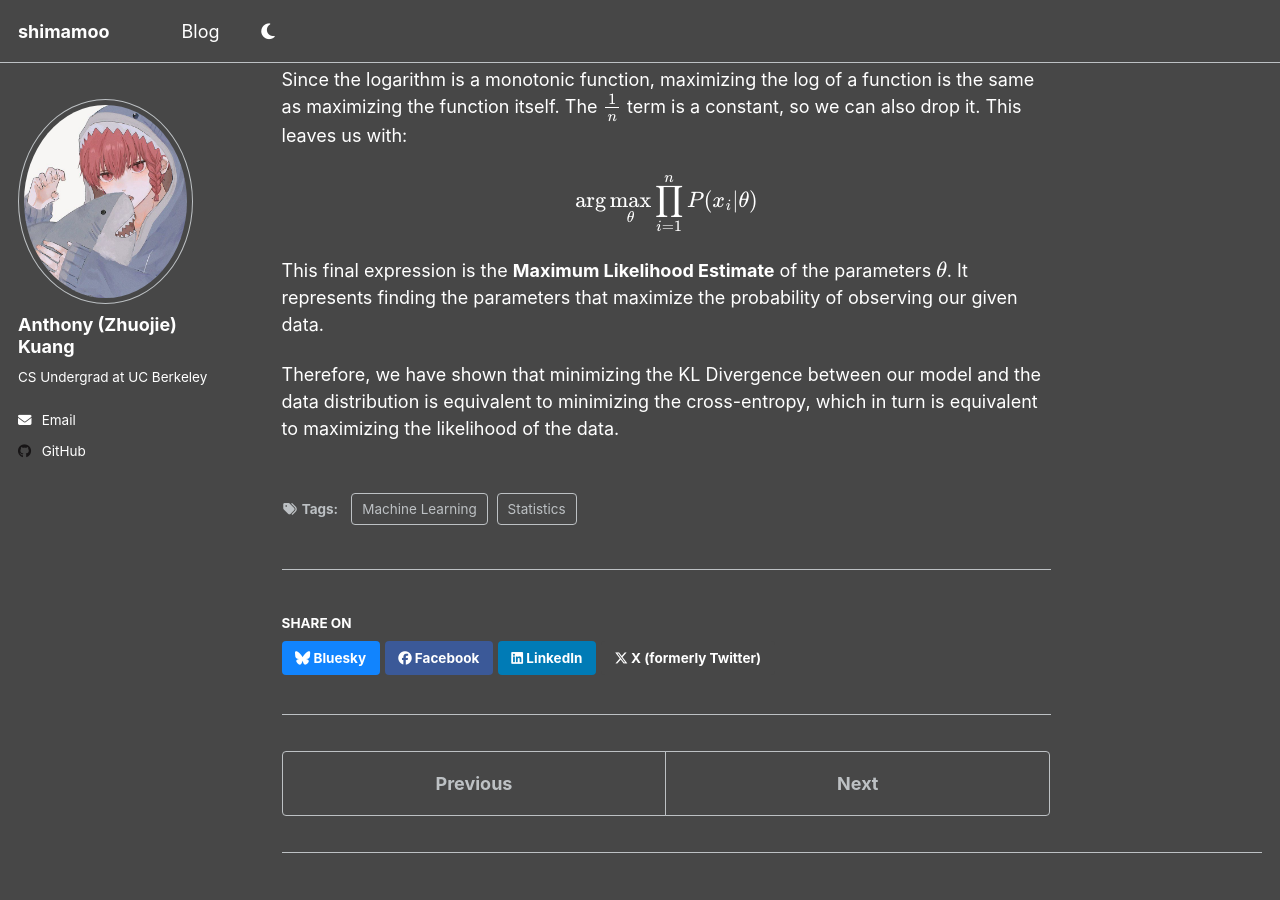
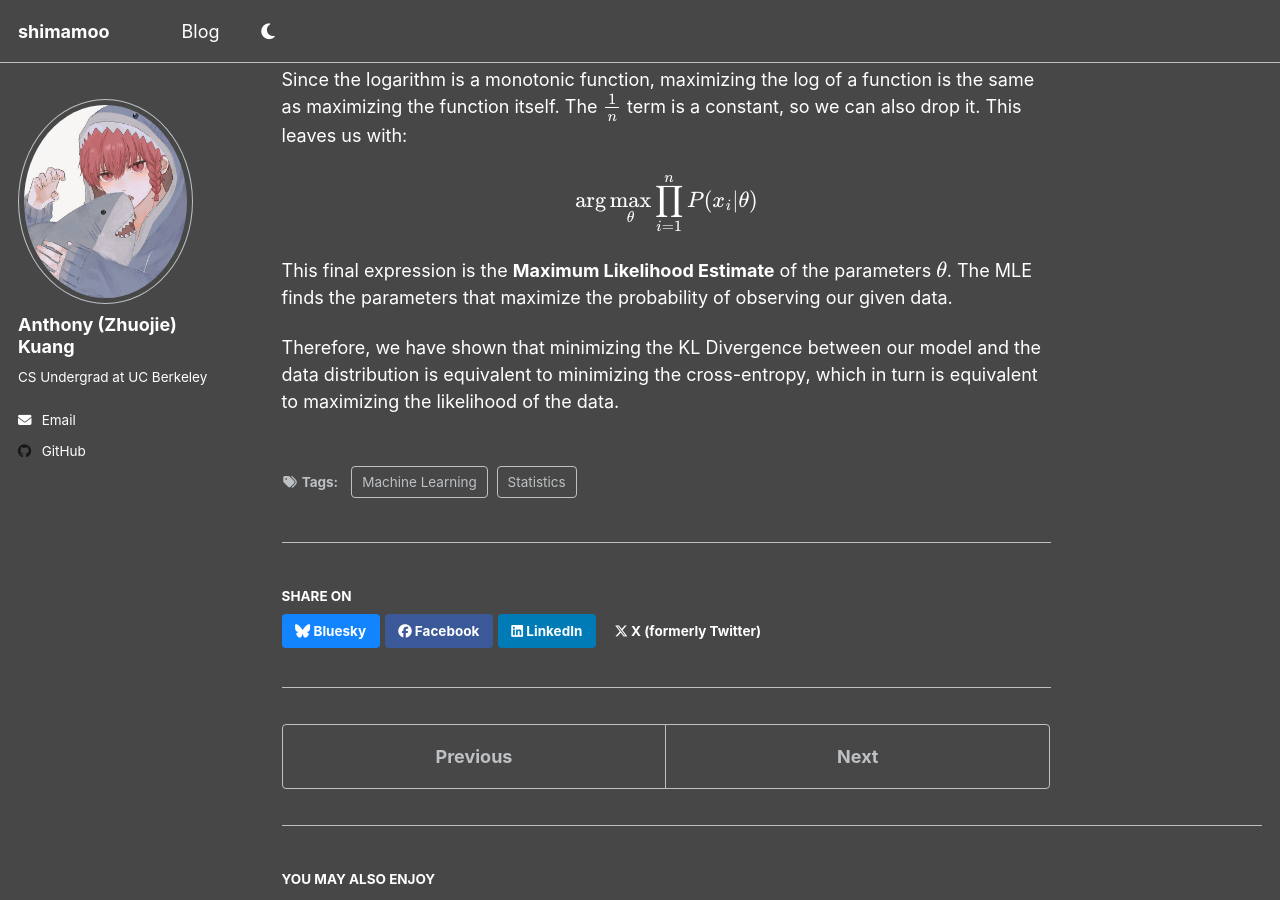
Before and after one commit to shimamooo/shimamooo.github.io, a Jekyll site: the page built from _posts/2025-06-19-kl-divergence.md, in a window 1280 px wide and 900 px high, scrolled down 2356 px. Built offline with Jekyll 4.4.1, drawn with Linux system fonts in a browser that asks for light colours; a script that is not in the unit is left out.

Commit message:
Update 2025-06-19-kl-divergence.md

```diff
--- a/_posts/2025-06-19-kl-divergence.md
+++ b/_posts/2025-06-19-kl-divergence.md
@@ -74,6 +74,6 @@ Since the logarithm is a monotonic function, maximizing the log of a function is
 
 $$\arg\max_{\theta} \prod_{i=1}^{n} P(x_i \vert \theta)$$
 
-This final expression is the **Maximum Likelihood Estimate** of the parameters $$\theta$$. It represents finding the parameters that maximize the probability of observing our given data.
+This final expression is the **Maximum Likelihood Estimate** of the parameters $$\theta$$. The MLE finds the parameters that maximize the probability of observing our given data.
 
 Therefore, we have shown that minimizing the KL Divergence between our model and the data distribution is equivalent to minimizing the cross-entropy, which in turn is equivalent to maximizing the likelihood of the data.
```
